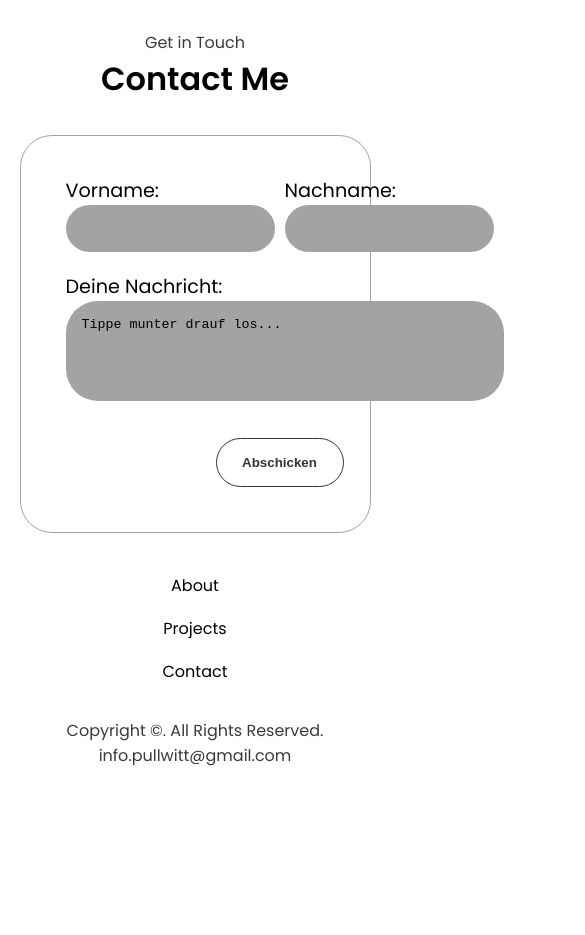
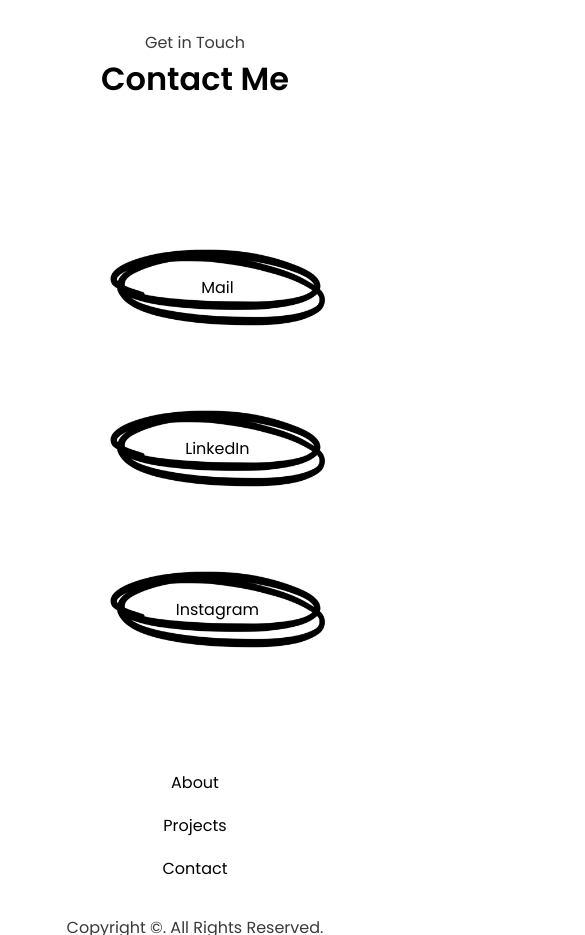
Before and after one commit to PullwittW/personal_portfolio, a plain HTML site: page index.html in a window 390 px wide. Shown: the part 2960-3895 px from the top of the page, 585 px wide, since content can reach past the window. Before the commit the page ends 3863 px from the top, so only its background shows below. Drawn offline with Linux system fonts and the light colour scheme.

Commit message:
removed form

```diff
--- a/index.html
+++ b/index.html
@@ -403,7 +403,7 @@
       <p class="section__text__p1">Get in Touch</p>
       <h1 class="title">Contact Me</h1>
       <div class="contact-upper-container">
-        <div class="contact-form-container">
+        <!-- <div class="contact-form-container">
           <form action="\action_page.php">
             <div class="form-names">
               <div class="firstname">
@@ -425,7 +425,7 @@
               </button>
             </div>
           </form>
-        </div>
+        </div> -->
 
         <div class="contact-info-upper-container">
           <div class="circle-link-container">
@@ -448,7 +448,6 @@
 
           <div class="circle-link-container">
             <div class="contact-info-container circle-link">
-
               <p>
                 <a href="https://www.instagram.com/wangu.pullwitt" target="_blank">Instagram</a>
               </p>
--- a/mediaqueries.css
+++ b/mediaqueries.css
@@ -101,7 +101,7 @@
         height: fit-content;
         margin-bottom: 2rem;
     }
-    .about-containers, .contact-info-upper-container, .btn-container {
+    .about-containers, .btn-container {
         display: block;
     }
     .details-container {
@@ -144,4 +144,14 @@
     #nav-links__desctop {
         display: none;
     }
+    .contact-info-upper-container {
+        display: grid;
+        justify-content: center;
+        align-items: center;
+    }
+    .circle-link-container {
+        display: flex;
+        justify-items: center;
+        align-items: center;
+    }
 }
--- a/style.css
+++ b/style.css
@@ -532,12 +532,12 @@ article .icon {
 .contact-upper-container {
   display: flex;
   justify-content: space-between;
-  border-radius: 2rem;
+  /* border-radius: 2rem;
   border: rgb(53, 53, 53) 0.1rem solid;
   border-color: rgb(163, 163, 163);
-  background: (250, 250, 250);
+  background: (250, 250, 250); */
   gap: 4rem;
-  margin: 2rem auto;
+  margin: 4rem auto;
   padding: 0.5rem;
   width: 100%;
 }
@@ -602,10 +602,10 @@ input, textarea {
 
 .contact-info-upper-container {
   display: flex;
-  flex-direction: column;
   align-items: center;
   justify-content: center;
   width: 100%;
+  margin-top: 2rem;
 }
 
 .contact-info-container {
@@ -622,7 +622,7 @@ input, textarea {
   justify-content: center;
   width: 100%;
   max-width: 200px;
-  margin: 1rem 0;
+  margin: 2rem;
 }
 
 .contact-info-container p {
```
Also changed, not shown: explorations.html (+0 -1 lines).
